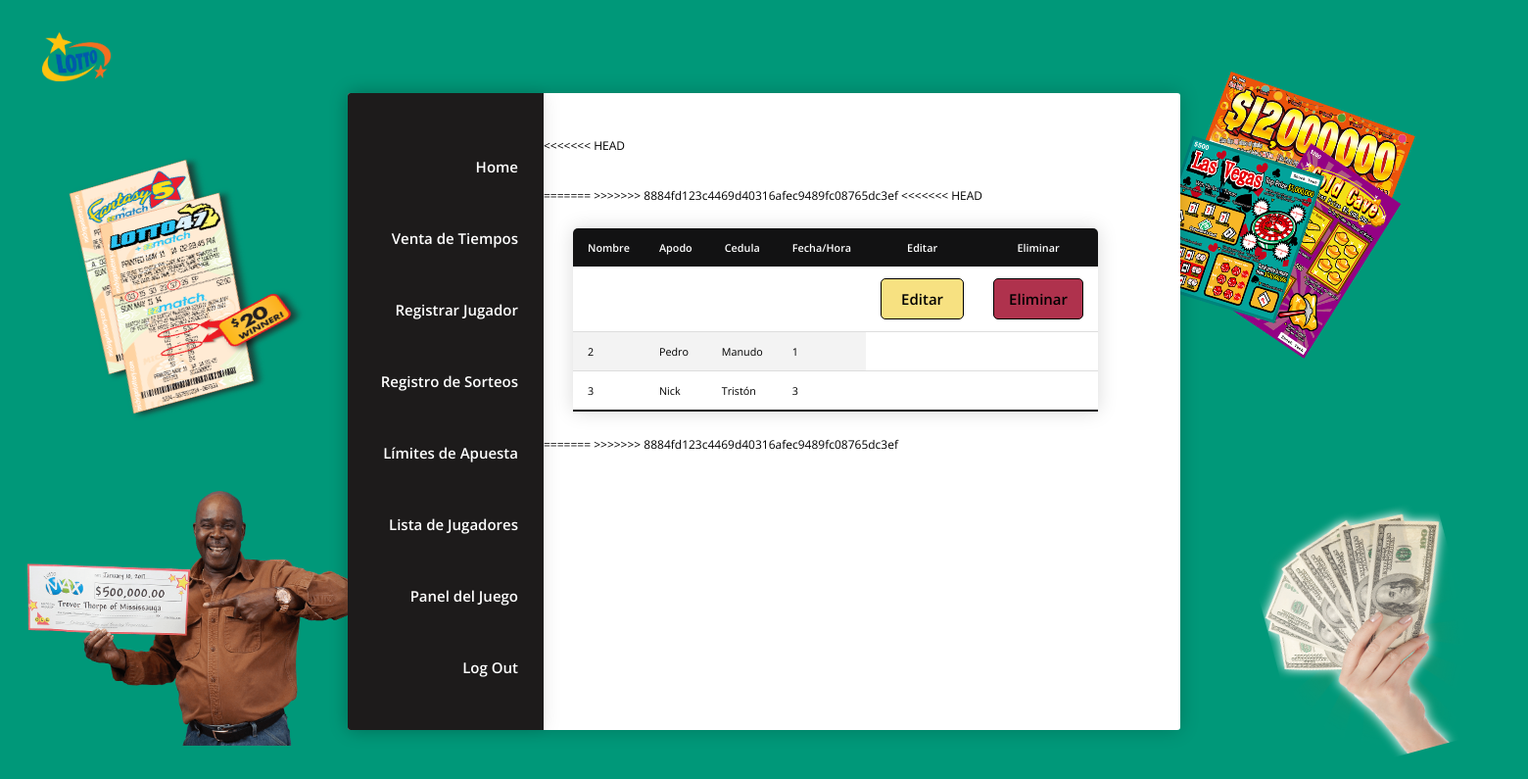
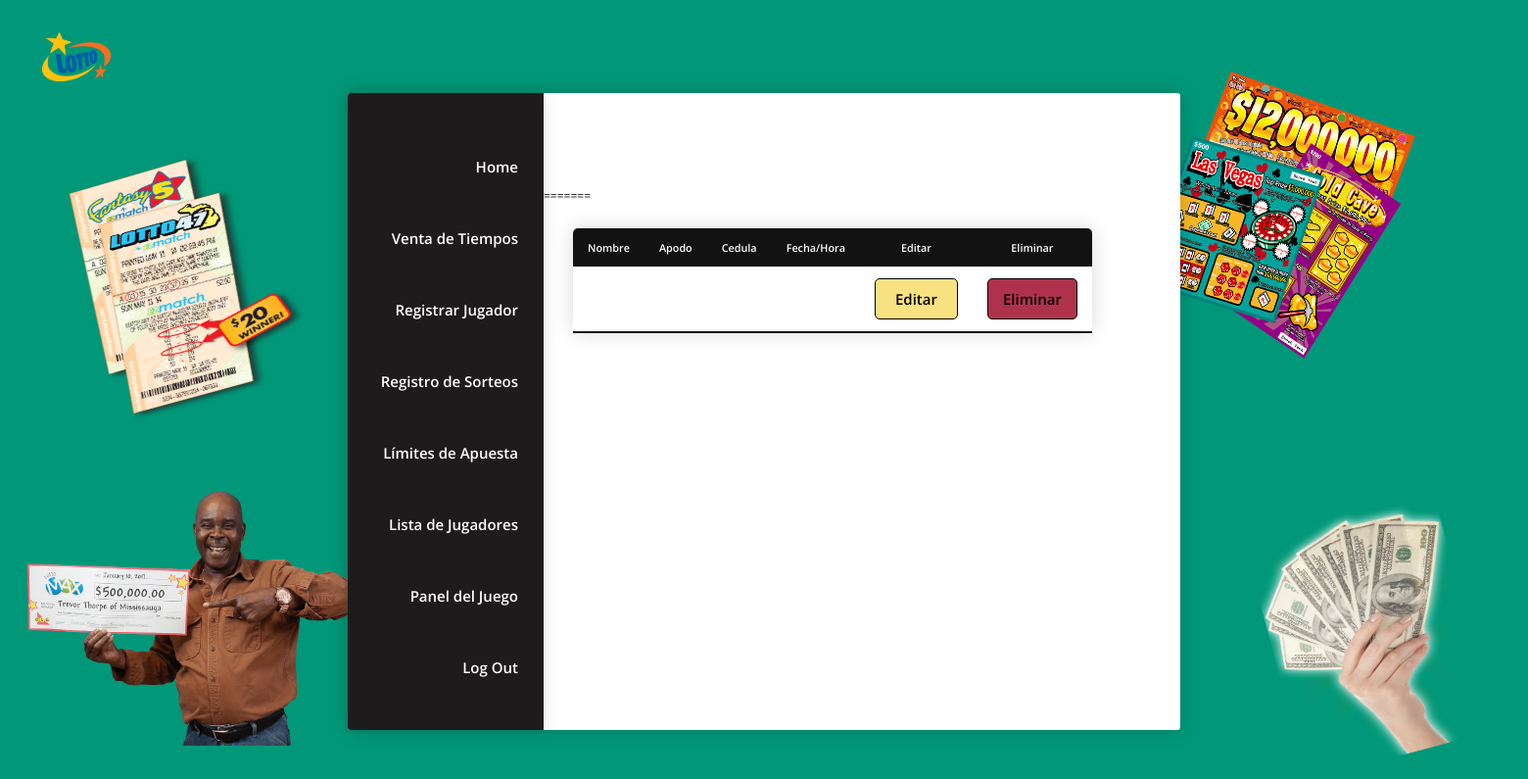
Before and after one commit to bernalqz/Proyecto_Progra04, a PHP site: page /app/views/lista-de-jugadores.php in a window 1560 px wide. Shown: the top 795 px of the page at 98% size. Run offline with PHP 8.4, Linux system fonts and the light colour scheme; tables that the repository leaves empty or names only in its code hold one stand-in row (values such as "Sample post"); data that the repository does not hold is empty.

Commit message:
pequenos errores

```diff
--- a/app/views/lista-de-jugadores.php
+++ b/app/views/lista-de-jugadores.php
@@ -1,6 +1,6 @@
 <?php include "header.php"?>
 
-<<<<<<< HEAD
+
 <br>
 <br>
 <br>
@@ -8,7 +8,7 @@
 =======
 
 
->>>>>>> 8884fd123c4469d40316afec9489fc08765dc3ef
+
 <table class="content-table">
         <thead>
           <tr>
@@ -49,23 +49,6 @@
               </form>
             </th>
           </tr>
-<<<<<<< HEAD
-          <tr class="active-row">
-            <td>2</td>
-            <td>Pedro</td>
-            <td>Manudo</td>
-            <td>1</td>
-          </tr>
-          <tr>
-            <td>3</td>
-            <td>Nick</td>
-            <td>Tristón</td>
-            <td>3</td>
-          </tr>
-        </tbody>
-      </table>
-</div>
-=======
 
 <dialog id="modal-wind<?=$fila['Id_gamer']?>">
 
@@ -111,7 +94,6 @@
 
 
 
->>>>>>> 8884fd123c4469d40316afec9489fc08765dc3ef
 
 
 <?php include "footer.php"?>
```
